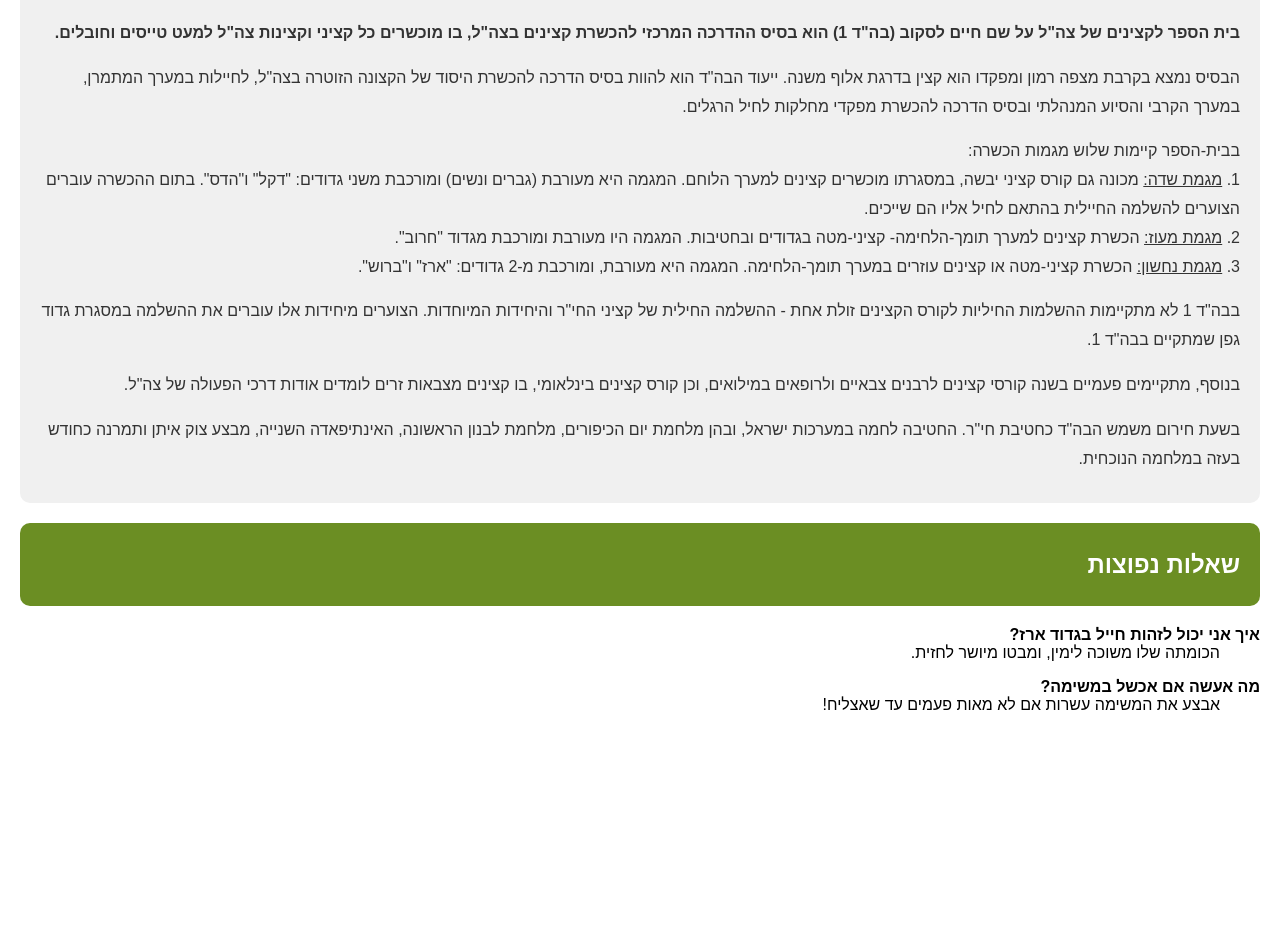
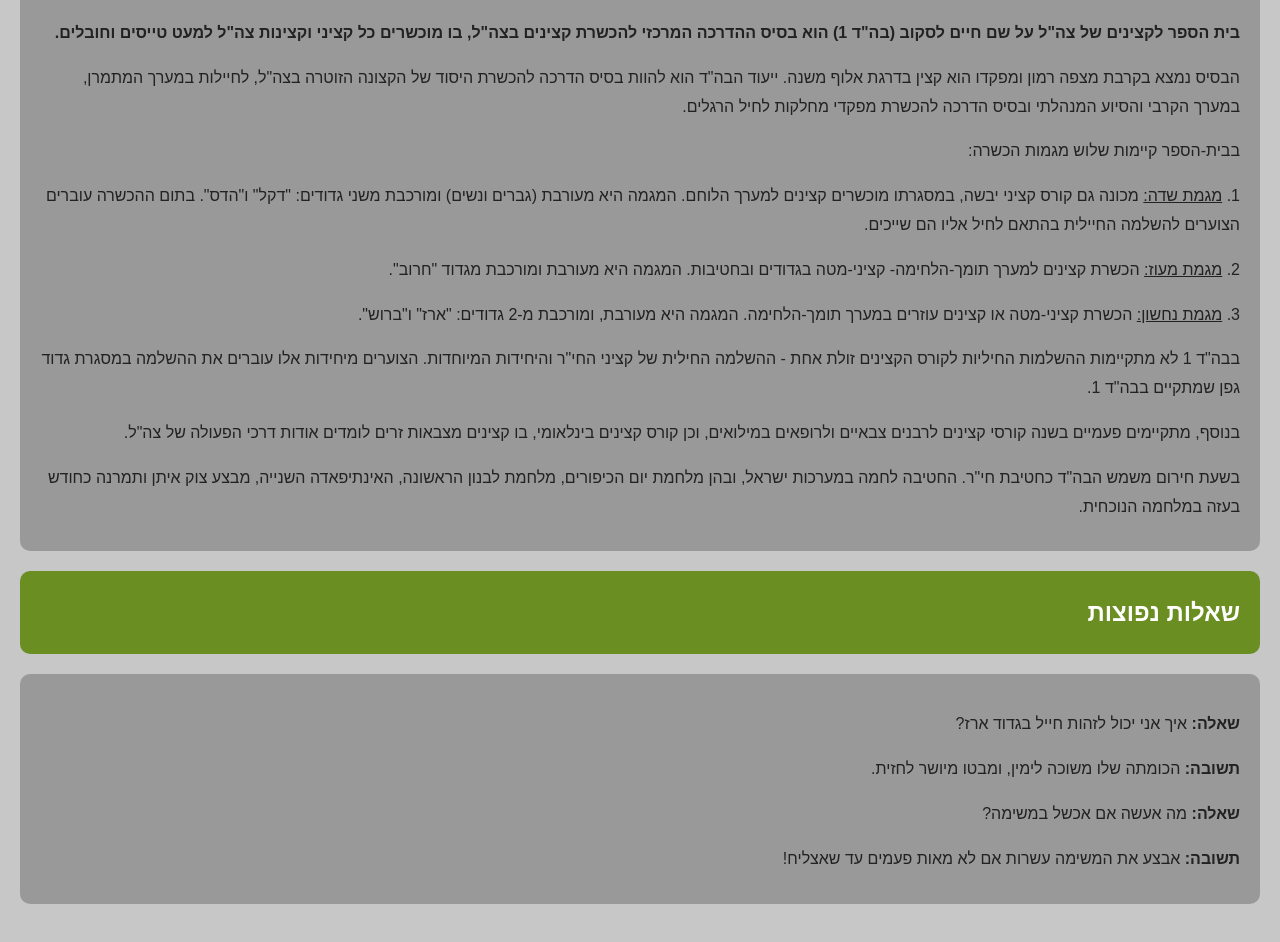
Before and after one commit to Bahadachat/bahadachat.github.io, a plain HTML site: page index.html in a window 1280 px wide. Shown: the part 760-1702 px from the top of the page. Before the commit the page ends 1550 px from the top, so only its background shows below. Drawn offline with Linux system fonts and the light colour scheme.

Commit message:
Update ui

```diff
--- a/index.html
+++ b/index.html
@@ -7,6 +7,7 @@
     <style>
         body {
             font-family: Arial, sans-serif;
+            background-color: #c7c7c7; /* Dark gray */
             margin: 0;
             padding: 0;
             direction: rtl; /* Right-to-left text direction */
@@ -48,8 +49,8 @@
         .text-wrapper {
             font-family: Arial, sans-serif;
             line-height: 1.8; /* Adjust the line height for more spacing */
-            background-color: #f0f0f0; /* Light gray background */
-            color: #333; /* Dark text color for contrast */
+            background-color: #999; /* Light gray background */
+            color: #222; /* Dark text color for contrast */
             padding: 20px; /* Adds space around the text */
             border-radius: 10px; /* Adds rounded corners */
         }
@@ -83,23 +84,24 @@
 
         <div class="text-wrapper">
             <p><strong>בית הספר לקצינים של צה"ל על שם חיים לסקוב (בה"ד 1) הוא בסיס ההדרכה המרכזי להכשרת קצינים בצה"ל, בו מוכשרים כל קציני וקצינות צה"ל למעט טייסים וחובלים.</strong></p>
-        <p><span style="font-weight: 400;">הבסיס נמצא בקרבת מצפה רמון ומפקדו הוא קצין בדרגת אלוף משנה. ייעוד הבה"ד הוא להוות בסיס הדרכה להכשרת היסוד של הקצונה הזוטרה בצה"ל, לחיילות במערך המתמרן, במערך הקרבי והסיוע המנהלתי ובסיס הדרכה להכשרת מפקדי מחלקות לחיל הרגלים. </span></p>
-        <p><span style="font-weight: 400;">בבית-הספר קיימות שלוש מגמות הכשרה: </span><span style="font-weight: 400;"><br /></span><span style="font-weight: 400;">1. <span style="text-decoration: underline;">מגמת שדה:</span> מכונה גם קורס קציני יבשה, במסגרתו מוכשרים קצינים למערך הלוחם. המגמה היא מעורבת (גברים ונשים)</span><span style="font-weight: 400;"> ומורכבת משני גדודים: "דקל" ו"הדס". בתום ההכשרה עוברים הצוערים להשלמה החיילית בהתאם לחיל אליו הם שייכים. </span><span style="font-weight: 400;"><br /></span><span style="font-weight: 400;">2. <span style="text-decoration: underline;">מגמת מעוז:</span> הכשרת קצינים למערך תומך-הלחימה- קציני-מטה בגדודים ובחטיבות. המגמה היו מעורבת ומורכבת מגדוד "חרוב". </span><span style="font-weight: 400;"><br /></span><span style="font-weight: 400;">3. <span style="text-decoration: underline;">מגמת נחשון:</span> הכשרת קציני-מטה או קצינים עוזרים במערך תומך-הלחימה. המגמה היא מעורבת, ומורכבת מ-2 גדודים: "ארז" ו"ברוש". </span></p>
-        <p><span style="font-weight: 400;">בבה"ד 1 לא מתקיימות ההשלמות החיליות לקורס הקצינים זולת אחת - ההשלמה החילית של קציני החי"ר והיחידות המיוחדות. הצוערים מיחידות אלו עוברים את ההשלמה במסגרת גדוד גפן שמתקיים בבה"ד 1. </span></p>
-        <p><span style="font-weight: 400;">בנוסף, מתקיימים פעמיים בשנה קורסי קצינים לרבנים צבאיים ולרופאים במילואים, וכן קורס קצינים בינלאומי, בו קצינים מצבאות זרים לומדים אודות דרכי הפעולה של צה"ל. </span></p>
-        <p><span style="font-weight: 400;">בשעת חירום משמש הבה"ד כחטיבת חי"ר. החטיבה לחמה במערכות ישראל, ובהן מלחמת יום הכיפורים, מלחמת לבנון הראשונה, האינתיפאדה השנייה, מבצע צוק איתן ותמרנה כחודש בעזה במלחמה הנוכחית. </span></p>
+            <p>הבסיס נמצא בקרבת מצפה רמון ומפקדו הוא קצין בדרגת אלוף משנה. ייעוד הבה"ד הוא להוות בסיס הדרכה להכשרת היסוד של הקצונה הזוטרה בצה"ל, לחיילות במערך המתמרן, במערך הקרבי והסיוע המנהלתי ובסיס הדרכה להכשרת מפקדי מחלקות לחיל הרגלים.</p>
+            <p>בבית-הספר קיימות שלוש מגמות הכשרה:</p>
+            <p>1. <span style="text-decoration: underline;">מגמת שדה:</span> מכונה גם קורס קציני יבשה, במסגרתו מוכשרים קצינים למערך הלוחם. המגמה היא מעורבת (גברים ונשים) ומורכבת משני גדודים: "דקל" ו"הדס". בתום ההכשרה עוברים הצוערים להשלמה החיילית בהתאם לחיל אליו הם שייכים.</p>
+            <p>2. <span style="text-decoration: underline;">מגמת מעוז:</span> הכשרת קצינים למערך תומך-הלחימה- קציני-מטה בגדודים ובחטיבות. המגמה היא מעורבת ומורכבת מגדוד "חרוב".</p>
+            <p>3. <span style="text-decoration: underline;">מגמת נחשון:</span> הכשרת קציני-מטה או קצינים עוזרים במערך תומך-הלחימה. המגמה היא מעורבת, ומורכבת מ-2 גדודים: "ארז" ו"ברוש".</p>
+            <p>בבה"ד 1 לא מתקיימות ההשלמות החיליות לקורס הקצינים זולת אחת - ההשלמה החילית של קציני החי"ר והיחידות המיוחדות. הצוערים מיחידות אלו עוברים את ההשלמה במסגרת גדוד גפן שמתקיים בבה"ד 1.</p>
+            <p>בנוסף, מתקיימים פעמיים בשנה קורסי קצינים לרבנים צבאיים ולרופאים במילואים, וכן קורס קצינים בינלאומי, בו קצינים מצבאות זרים לומדים אודות דרכי הפעולה של צה"ל.</p>
+            <p>בשעת חירום משמש הבה"ד כחטיבת חי"ר. החטיבה לחמה במערכות ישראל, ובהן מלחמת יום הכיפורים, מלחמת לבנון הראשונה, האינתיפאדה השנייה, מבצע צוק איתן ותמרנה כחודש בעזה במלחמה הנוכחית.</p>
         </div>
 
+        <h2>שאלות נפוצות</h2>
+        <div class="text-wrapper">
+            <p><strong>שאלה:</strong> איך אני יכול לזהות חייל בגדוד ארז?</p>
+            <p><strong>תשובה:</strong> הכומתה שלו משוכה לימין, ומבטו מיושר לחזית.</p>
+            <p><strong>שאלה:</strong> מה אעשה אם אכשל במשימה?</p>
+            <p><strong>תשובה:</strong> אבצע את המשימה עשרות אם לא מאות פעמים עד שאצליח!</p>
+        </div>
 
-        <h2>שאלות נפוצות</h2>
-        <dl>
-            <dt>איך אני יכול לזהות חייל בגדוד ארז?</dt>
-            <dd>הכומתה שלו משוכה לימין, ומבטו מיושר לחזית.</dd>
-        </dl>
-        <dl>
-            <dt>מה אעשה אם אכשל במשימה?</dt>
-            <dd>אבצע את המשימה עשרות אם לא מאות פעמים עד שאצליח!</dd>
-        </dl>
 
 
 
```
